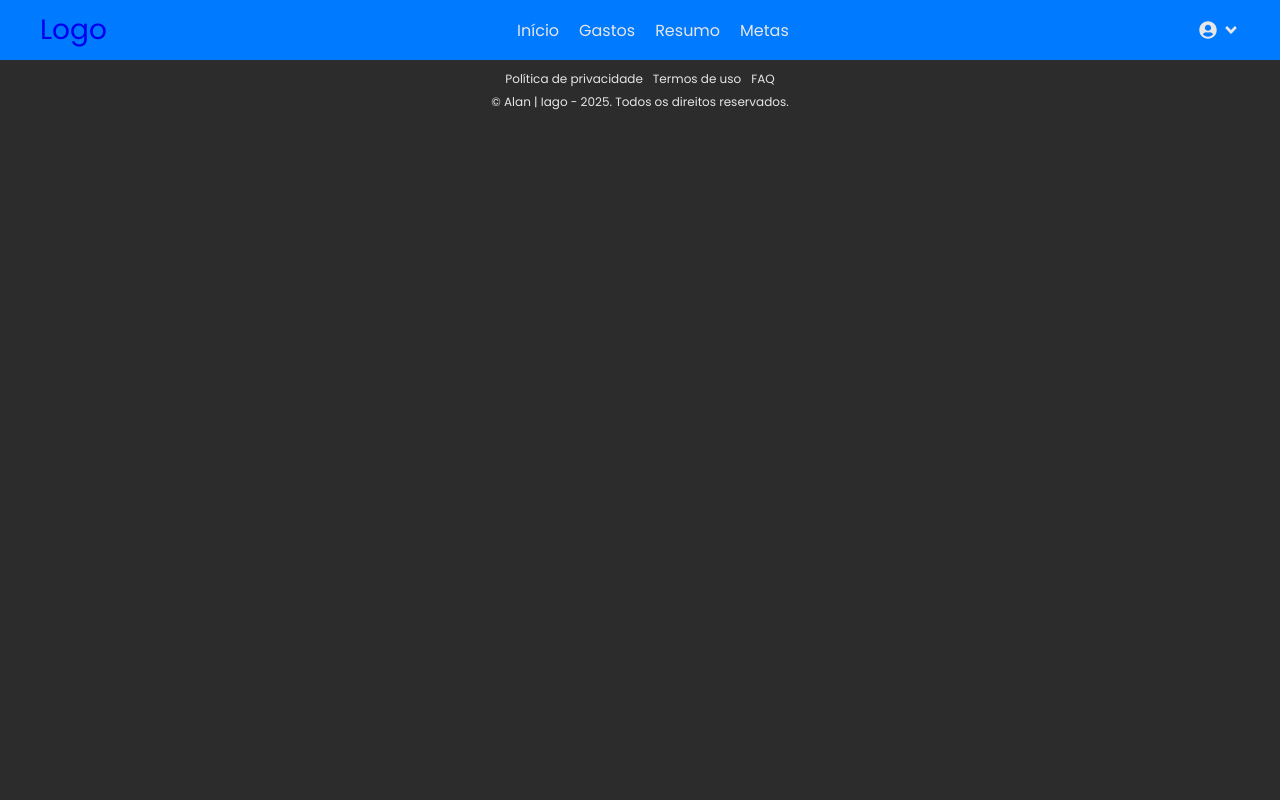
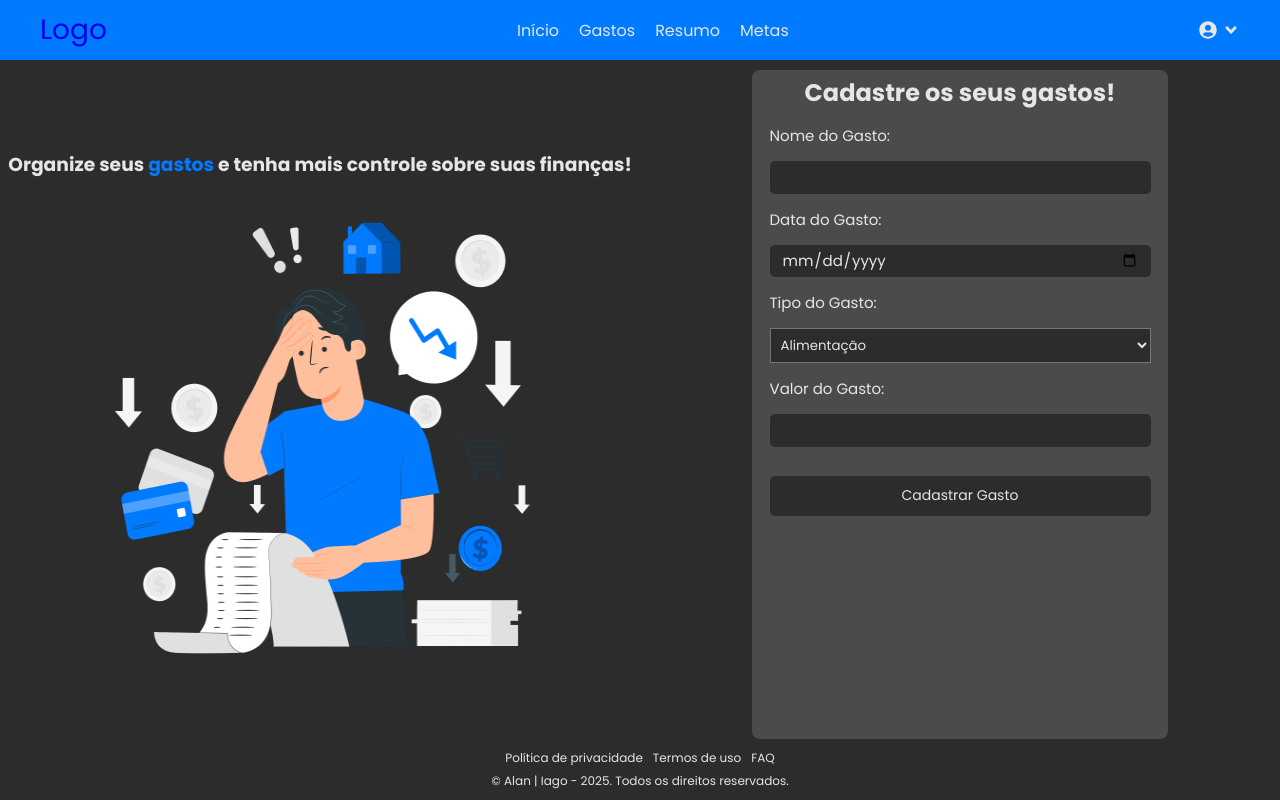
Before and after one commit to AlanJmS/ControleFinanceiro, a React (Vite) app: page /CadastroGastos in a window 1280 px wide. Built offline with nearby package versions, Linux system fonts and the light colour scheme.

Commit message:
Criação do componente Cadastro e outras correções

```diff
--- a/src/App.jsx
+++ b/src/App.jsx
@@ -1,29 +1,37 @@
-import { BrowserRouter, Route, Routes, useLocation, Navigate } from 'react-router-dom';
-import Navbar from './components/NavBar';
-import Container from './components/Container';
-import HomePage from './pages/Home';
-import MainPage from './pages/MainPage';
-import ResumePage from './pages/ResumePage';
-import Gastos from './pages/Gastos';
-import Footer from './components/Footer';
-import { GastosProvider } from '../src/context/GastosContext';
-import './App.css';
-import Metas from './pages/Metas';
+import {
+  BrowserRouter,
+  Route,
+  Routes,
+  useLocation,
+  Navigate,
+} from "react-router-dom";
+import Navbar from "./components/NavBar";
+import Container from "./components/Container";
+import HomePage from "./pages/Home";
+import MainPage from "./pages/MainPage";
+import ResumePage from "./pages/ResumePage";
+import Gastos from "./pages/Gastos";
+import CadastroGastos from "./pages/CadastroGastos";
+import Footer from "./components/Footer";
+import { GastosProvider } from "../src/context/GastosContext";
+import "./App.css";
+import Metas from "./pages/Metas";
 
 function Layout() {
   const location = useLocation();
-  const isHomePage = location.pathname === '/HomePage';
+  const isHomePage = location.pathname === "/HomePage";
 
   return (
     <>
       {!isHomePage && <Navbar />}
-      <Container customClass={!isHomePage ? "min-height" : ""} >
+      <Container customClass={!isHomePage ? "min-height" : ""}>
         <Routes>
           <Route path="/" element={<Navigate to="/HomePage" />} />
           <Route path="/HomePage" element={<HomePage />} />
           <Route path="/MainPage" element={<MainPage />} />
           <Route path="/Resume" element={<ResumePage />} />
           <Route path="/Gastos" element={<Gastos />} />
+          <Route path="/CadastroGastos" element={<CadastroGastos />} />{" "}
           <Route path="/Metas" element={<Metas />} />
         </Routes>
         <Footer />
--- /dev/null
+++ b/src/pages/CadastroGastos.css
@@ -0,0 +1,102 @@
+#gastos-div {
+  display: flex;
+  color: var(--textColor);
+  padding-top: 1rem;
+  width: 100%;
+  height: 100%;
+}
+#img-gastos {
+  display: flex;
+  height: 100%;
+  width: 50%;
+  justify-content: center;
+  align-items: center;
+  flex-direction: column;
+
+  & img {
+    width: 475px;
+    height: 500px;
+  }
+
+  & h3 {
+    padding-top: 2rem;
+    color: var(--textColor);
+    animation: fadeIn 1s ease-in-out;
+  }
+
+  & h3 .gastosH3 {
+    color: var(--blue);
+  }
+}
+
+#form-gastos {
+  display: flex;
+  flex-direction: column;
+  align-items: center;
+  width: 50%;
+  gap: 2rem;
+  & h2 {
+    text-align: center;
+  }
+  & form {
+    display: flex;
+    width: 65%;
+    height: 100%;
+    flex-direction: column;
+    padding-left: 1.75rem;
+    padding-right: 1.75rem;
+    background-color: var(--secondaryColor);
+    border-radius: 0.8rem;
+    gap: 1.4rem;
+
+    & h2 {
+      padding-top: 0.5rem;
+    }
+
+    & label {
+      font-size: 1.5rem;
+    }
+
+    & input {
+      width: 100%;
+      height: 3.25rem;
+      padding: 0.6rem 1.2rem;
+      border: none;
+      border-radius: 0.5rem;
+      font-size: 1.5rem;
+      background-color: var(--primaryColor);
+      color: var(--textColor);
+    }
+
+    & select {
+      background-color: var(--primaryColor);
+      color: var(--textColor);
+      padding: 0.6rem;
+      width: 100%;
+    }
+  }
+
+  & button {
+    width: 100%;
+    height: 4rem;
+    border: none;
+    border-radius: 0.5rem;
+    background-color: var(--primaryColor);
+    color: var(--textColor);
+    font-size: 1.4rem;
+    cursor: pointer;
+    margin-top: 1.5rem;
+    transition: all 0.2s;
+  }
+}
+
+@keyframes fadeIn {
+  from {
+    opacity: 0;
+    transform: translateY(-20px);
+  }
+  to {
+    opacity: 1;
+    transform: translateY(0);
+  }
+}
--- /dev/null
+++ b/src/pages/CadastroGastos.jsx
@@ -0,0 +1,100 @@
+import React, { useState } from "react";
+import { useGastos } from "../context/GastosContext";
+import "./CadastroGastos.css";
+
+function CadastroGastos() {
+  const { adicionarGasto } = useGastos();
+
+  const [gasto, setGasto] = useState({
+    nome: "",
+    data: "",
+    tipo: "Alimentação",
+    valor: "",
+  });
+
+  const handleChange = (e) => {
+    setGasto({ ...gasto, [e.target.name]: e.target.value });
+  };
+
+  const handleSubmit = (e) => {
+    e.preventDefault();
+
+    if (!gasto.nome || !gasto.data || !gasto.valor) {
+      alert("Preencha todos os campos obrigatórios!");
+      return;
+    }
+
+    const novoGasto = {
+      ...gasto,
+      valor: parseFloat(gasto.valor).toFixed(2),
+    };
+
+    adicionarGasto(novoGasto);
+
+    setGasto({
+      nome: "",
+      data: "",
+      tipo: "Alimentação",
+      valor: "",
+    });
+  };
+
+  return (
+    <section className="container">
+      <div id="gastos-div">
+        <div id="img-gastos">
+          <h3>
+            Organize seus <span className="gastosH3">gastos</span> e tenha mais
+            controle sobre suas finanças!
+          </h3>
+          <img src="/imgGastos.png" alt="" />
+        </div>
+        <div id="form-gastos">
+          <form onSubmit={handleSubmit}>
+            <h2>Cadastre os seus gastos!</h2>
+
+            <label>Nome do Gasto:</label>
+            <input
+              type="text"
+              name="nome"
+              value={gasto.nome}
+              onChange={handleChange}
+              required
+            />
+
+            <label>Data do Gasto:</label>
+            <input
+              type="date"
+              name="data"
+              value={gasto.data}
+              onChange={handleChange}
+              required
+            />
+
+            <label>Tipo do Gasto:</label>
+            <select name="tipo" value={gasto.tipo} onChange={handleChange}>
+              <option value="Alimentação">Alimentação</option>
+              <option value="Transporte">Transporte</option>
+              <option value="Saúde">Saúde</option>
+              <option value="Entretenimento">Entretenimento</option>
+              <option value="Geral">Geral</option>
+            </select>
+
+            <label>Valor do Gasto:</label>
+            <input
+              type="number"
+              name="valor"
+              value={gasto.valor}
+              onChange={handleChange}
+              required
+            />
+
+            <button type="submit">Cadastrar Gasto</button>
+          </form>
+        </div>
+      </div>
+    </section>
+  );
+}
+
+export default CadastroGastos;
--- a/src/pages/Gastos.css
+++ b/src/pages/Gastos.css
@@ -43,7 +43,7 @@
 }
 
 .save-btn {
-    background-color: #4CAF50;
+  background-color: #4caf50;
   color: white;
   border: none;
   padding: 8px 12px;
@@ -52,7 +52,7 @@
 }
 
 .cancel-btn {
-    background-color: #FF6347;
+  background-color: #ff6347;
   color: white;
   border: none;
   padding: 8px 12px;
--- a/src/pages/Gastos.jsx
+++ b/src/pages/Gastos.jsx
@@ -48,7 +48,9 @@ function Gastos() {
               {editIndex === index ? (
                 <div
                   className="edit-card"
-                  style={{ backgroundColor: categoryColors[gasto.tipo] || "#ffffff" }}
+                  style={{
+                    backgroundColor: categoryColors[gasto.tipo] || "#ffffff",
+                  }}
                 >
                   <input
                     type="text"
@@ -77,10 +79,16 @@ function Gastos() {
                     <option value="Geral">Geral</option>
                   </select>
                   <div className="edit-buttons">
-                    <button onClick={() => handleSaveEdit(index)} className="save-btn">
+                    <button
+                      onClick={() => handleSaveEdit(index)}
+                      className="save-btn"
+                    >
                       Salvar
                     </button>
-                    <button onClick={() => setEditIndex(null)} className="cancel-btn">
+                    <button
+                      onClick={() => setEditIndex(null)}
+                      className="cancel-btn"
+                    >
                       Cancelar
                     </button>
                   </div>
@@ -104,7 +112,10 @@ function Gastos() {
       </div>
 
       {gastos.length > 0 && (
-        <button onClick={() => navigate("/Resume")} className="update-graphs-btn">
+        <button
+          onClick={() => navigate("/Resume")}
+          className="update-graphs-btn"
+        >
           Atualizar Gráficos
         </button>
       )}
--- a/src/pages/MainPage.jsx
+++ b/src/pages/MainPage.jsx
@@ -1,4 +1,5 @@
 import React, { useState } from "react";
+import { useNavigate } from "react-router-dom";
 import { useGastos } from "../context/GastosContext";
 import {
   PieChart,
@@ -15,9 +16,11 @@ import {
   AreaChart,
 } from "recharts";
 import "./MainPage.css";
+import CadastroGastos from "./CadastroGastos";
 import Card from "../components/Card";
 
 export default function MainPage() {
+  const navigate = useNavigate();
   const userName = localStorage.getItem("nome");
   const { gastos, salario } = useGastos();
   const salarioNumero = parseFloat(salario) || 0;
@@ -167,7 +170,11 @@ export default function MainPage() {
   return (
     <section id="section-main">
       <div id="cards">
-        <Card text="👋 Olá, " span={`${userName}!`} value={`R$ ${dataPizza[0].total}`} />
+        <Card
+          text="👋 Olá, "
+          span={`${userName}!`}
+          value={`R$ ${dataPizza[0].total}`}
+        />
         <Card text="Outros valores" value="R$ 0,00" />
       </div>
 
@@ -252,8 +259,10 @@ export default function MainPage() {
               : "Ver gráfico de consumo"}
           </button>
         </div>
+        <button onClick={() => navigate("/CadastroGastos")}>
+          Cadastrar novo gasto
+        </button>
       </div>
-
     </section>
   );
 }
```
Also changed, not shown: public/imgGastos.png (added). Lines whose indentation alone changed are shown as unchanged.
